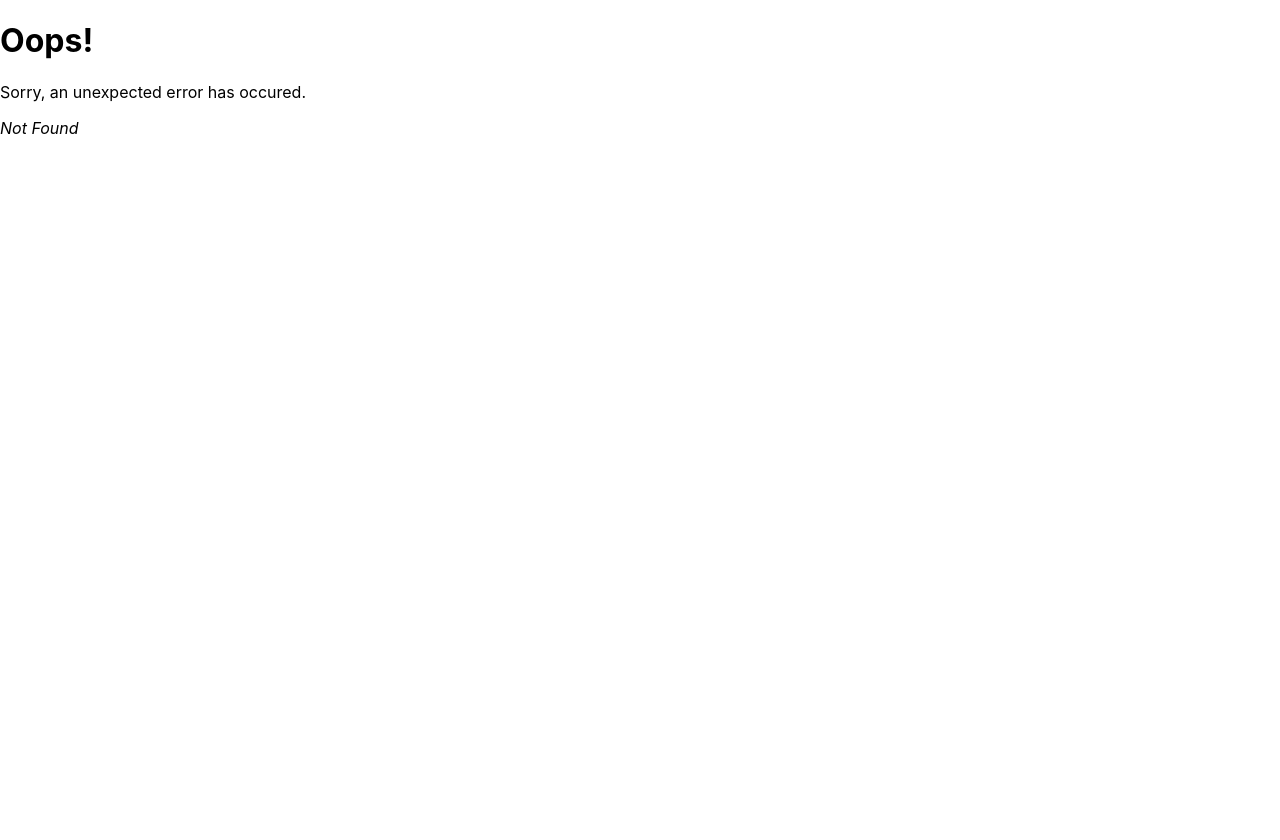
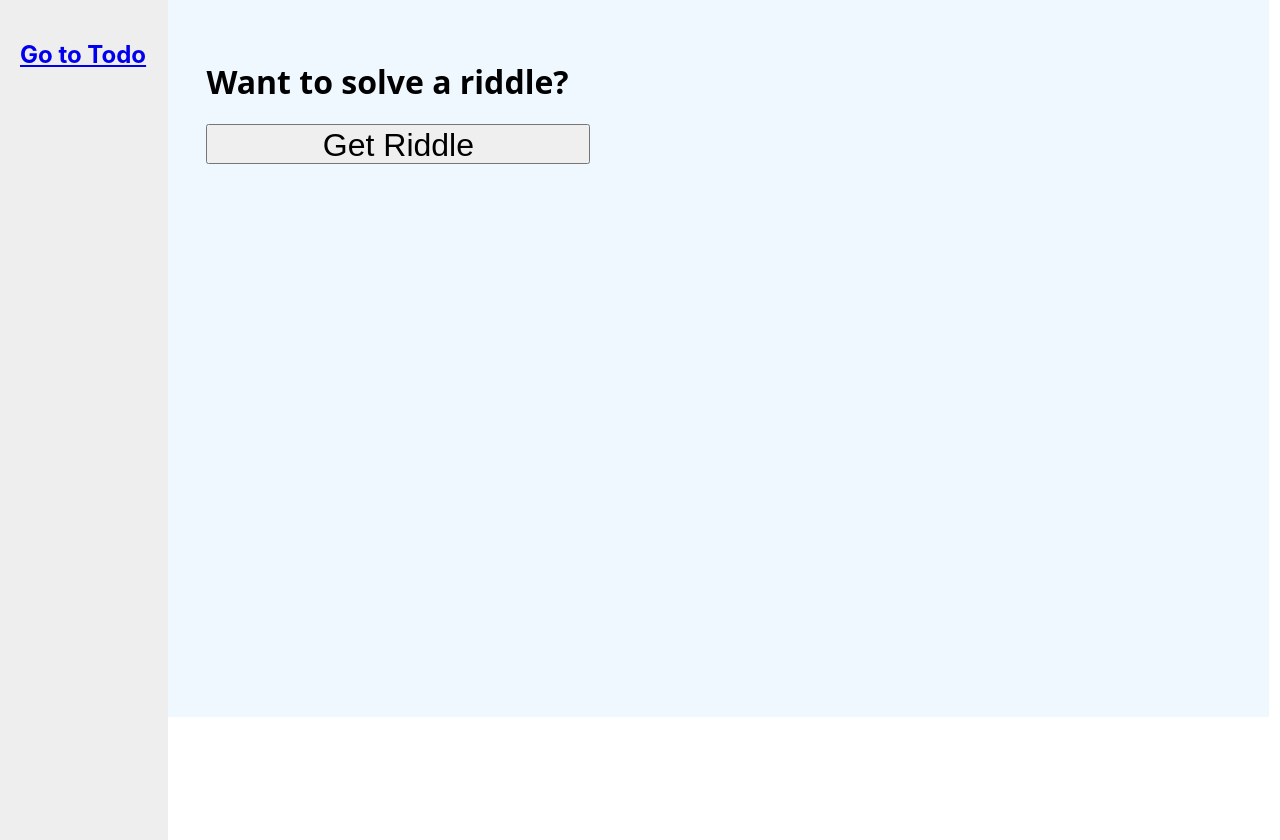
Before and after one commit to johnzhou1210/jjef-final, a React (Create React App) app: page /riddles in a window 1280 px wide. Before the commit this address had no page. Before the commit the page ends 800 px from the top, so only its background shows below. Built offline with nearby package versions, Linux system fonts and the light colour scheme.

Commit message:
Moved riddles to separate page
changes made:
- moved riddles to separate page

```diff
--- a/src/App.css
+++ b/src/App.css
@@ -1,6 +1,16 @@
 .App {
     display: flex;
     font-family:system-ui, -apple-system, BlinkMacSystemFont, 'Segoe UI', Roboto, Oxygen, Ubuntu, Cantarell, 'Open Sans', 'Helvetica Neue', sans-serif
+}
+
+.Riddles {
+    display:inline-block;
+    position:absolute;
+    width: 80vw;
+    height: 80vh;
+    background-color: aliceblue;
+    padding: 3%;
+    font-family: system-ui, -apple-system, BlinkMacSystemFont, 'Segoe UI', Roboto, Oxygen, Ubuntu, Cantarell, 'Open Sans', 'Helvetica Neue', sans-serif;
 }
 
 .sidebar {
@@ -144,3 +154,19 @@
     font-size: x-large;
     height: 2%;
 }
+
+.riddle-question {
+    font-size: large;
+}
+
+.riddle-button {
+    width: 30vw;
+    height: 5vh;
+    font-size: xx-large;
+    text-align: center;
+}
+
+.riddle-content {
+    padding: 5%;
+    font-size: x-large;
+}
--- a/src/index.js
+++ b/src/index.js
@@ -6,20 +6,29 @@ import ErrorPage from "./routes/ErrorPage";
 
 import store from "./app/store";
 import { Provider } from "react-redux";
-import {createBrowserRouter, RouterProvider} from "react-router-dom"
+import { createBrowserRouter, RouterProvider } from "react-router-dom";
+import Riddles from "./routes/Riddles";
 
-const router = createBrowserRouter (
-  [
-    {
-      path: "/",
-      element: <App />,
-      errorElement: <ErrorPage />,
-      children: [],
-    },
-  ]
-)
+const router = createBrowserRouter([
+  {
+    path: "/",
+    element: <App />,
+    errorElement: <ErrorPage />,
+    children: [
 
-const root = ReactDOM.createRoot(document.getElementById('root'));
+    ],
+  },
+  {
+    path: "/riddles",
+    element: <Riddles />,
+    errorElement: <ErrorPage />,
+    children: [
+
+    ],
+  },
+]);
+
+const root = ReactDOM.createRoot(document.getElementById("root"));
 root.render(
   <React.StrictMode>
     <Provider store={store}>
--- a/src/routes/List.js
+++ b/src/routes/List.js
@@ -3,7 +3,6 @@ import { useDispatch, useSelector } from "react-redux";
 import { setData } from "../app/listSlice";
 import CreateEntry from "../components/CreateEntry";
 import Entry from "../components/Entry";
-import Riddles from "./Riddles";
 
 function List({ updateListSlice }) {
   const dispatch = useDispatch();
@@ -19,7 +18,6 @@ function List({ updateListSlice }) {
   return (
     <>
       <CreateEntry updateListSlice={updateListSlice} />
-      <Riddles  />
 
       <div className="list-content">
         {currList != null ? (
--- a/src/routes/Riddles.js
+++ b/src/routes/Riddles.js
@@ -1,4 +1,6 @@
-import { useState } from 'react';
+import { useState } from "react";
+import { Link } from "react-router-dom";
+import "../App.css";
 
 function Riddles() {
   const [riddleData, setRiddleData] = useState(null);
@@ -10,16 +12,16 @@ const riddle_endpoint = "https://riddles-api.vercel.app/random";
 
   function getRiddle() {
     fetch(riddle_endpoint)
-            .then(response => response.json())
-                .then(jsonData =>  handleCreateRiddle(jsonData))
-                    .catch(error => console.error(error));
+      .then((response) => response.json())
+      .then((jsonData) => handleCreateRiddle(jsonData))
+      .catch((error) => console.error(error));
   }
 
   function handleCreateRiddle(riddle) {
     setRiddleData(riddle);
     setRiddle(riddle.riddle);
     setRiddleAnswer(riddle.answer);
-    if (riddle !== null){
+    if (riddle !== null) {
       console.log(riddle);
     }
   }
@@ -29,13 +31,43 @@ function showAnswerNow() {
   }
 
   return (
-    <>
-        <p>Want to solve a riddle?</p>
-        <button onClick={() => getRiddle()}>Get Riddle</button>
-        {riddleData ? riddle : ""}
-        {riddleData ? <button onClick={() => showAnswerNow()}>{shownAnswer? "Hide answer" : "Show answer"}</button> : ""}
+    <div>
+      <div className="sidebar">
+        <Link to="/">
+          <h2>Go to Todo</h2>
+        </Link>
+      </div>
+
+      <div className="Riddles">
+        <h1>Want to solve a riddle?</h1>
+        <button
+          className="interactable riddle-button"
+          onClick={() => getRiddle()}
+        >
+          Get Riddle
+        </button>
+
+        <div className="riddle-content riddle-question">{riddleData ? riddle : ""}</div>
+
+        <div>
+          {riddleData ? (
+            <button
+              className="interactable riddle-button"
+              onClick={() => showAnswerNow()}
+            >
+              {shownAnswer ? "Hide answer" : "Show answer"}
+            </button>
+          ) : (
+            ""
+          )}
+        </div>
+
+        <div className="interactable riddle-content">
           {riddleData && shownAnswer ? riddleAnswer : ""}
-    </>
+        </div>
+
+      </div>
+    </div>
   );
 }
 
--- a/src/routes/Sidebar.js
+++ b/src/routes/Sidebar.js
@@ -1,10 +1,14 @@
 import React, { useState } from "react";
 import CreateList from "../components/CreateList";
 import DisplayLists from "../components/DisplayLists";
+import { Link } from "react-router-dom";
 
 function Sidebar({updateMyLists, updateListSlice}) {
   return (
     <div className="sidebar">
+
+      <Link to="/Riddles"><h2>Go to Riddles</h2></Link>
+
       <CreateList updateMyLists={updateMyLists} updateListSlice={updateListSlice} />
 
       <h2>My Lists</h2>
```
Lines whose indentation alone changed are shown as unchanged.
